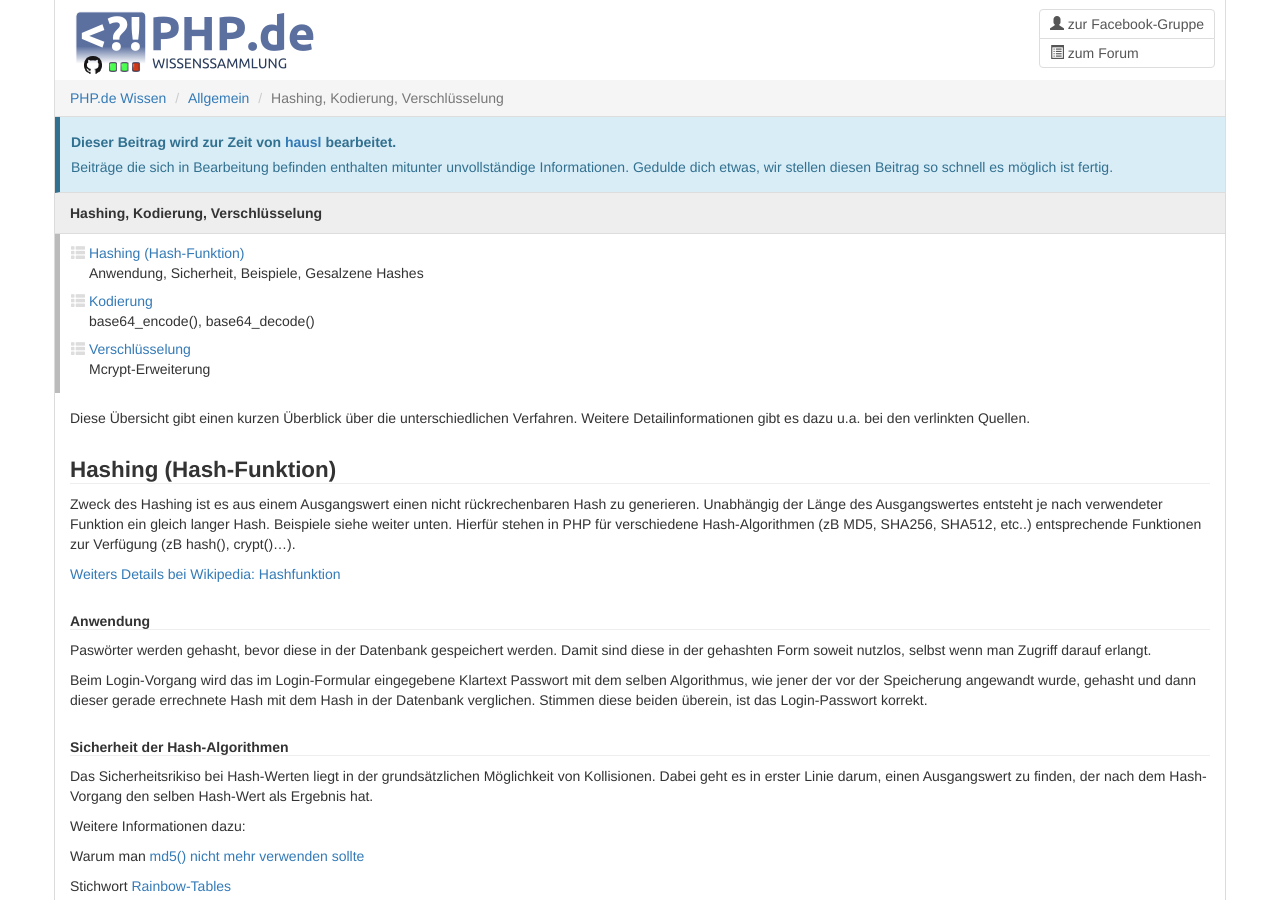
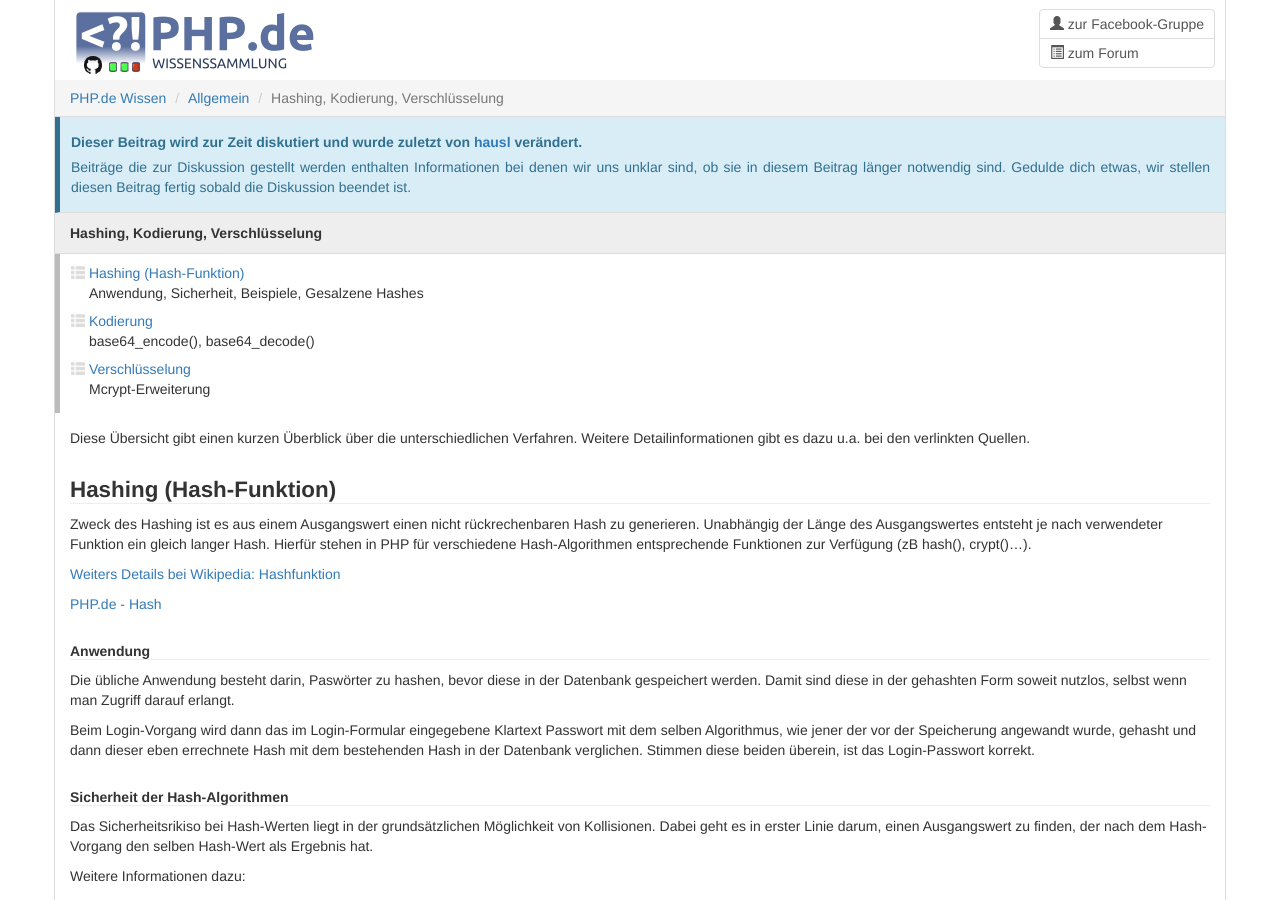
Before and after one commit to php-de/php-de.github.io, a Jekyll site: the page built from general/hash-etc.md, in a window 1280 px wide and 900 px high. Built offline with Jekyll 4.4.1, drawn with Linux system fonts in a browser that asks for light colours; nearby versions of some CDN libraries.

Commit message:
Update hash-etc.md

```diff
--- a/general/hash-etc.md
+++ b/general/hash-etc.md
@@ -1,9 +1,14 @@
 ---
 layout: guide
+
 permalink: /jumpto/hash-etc/
+
 title: "Hashing, Kodierung, Verschlüsselung"
+
 group: "Allgemein"
+
 creator: hausl
+
 author:
     -   name: hausl
         profile: 21246
@@ -31,20 +36,21 @@
 
 ### Hashing (Hash-Funktion)
 
-Zweck des Hashing ist es aus einem Ausgangswert einen nicht rückrechenbaren Hash zu generieren. Unabhängig der Länge des Ausgangswertes entsteht je nach verwendeter Funktion ein gleich langer Hash. Beispiele siehe weiter unten. Hierfür stehen in PHP für verschiedene Hash-Algorithmen (zB MD5, SHA256, SHA512, etc..) entsprechende Funktionen zur Verfügung (zB hash(), crypt()...).
+Zweck des Hashing ist es aus einem Ausgangswert einen nicht rückrechenbaren Hash zu generieren. Unabhängig der Länge des Ausgangswertes entsteht je nach verwendeter Funktion ein gleich langer Hash. Hierfür stehen in PHP für verschiedene Hash-Algorithmen entsprechende Funktionen zur Verfügung (zB hash(), crypt()...).
 
 [Weiters Details bei Wikipedia: Hashfunktion](http://de.wikipedia.org/wiki/Hashfunktion)
+
+[PHP.de - Hash](http://php.net/manual/de/book.hash.php)
 
 
 ##### Anwendung
 
-Paswörter werden gehasht, bevor diese in der Datenbank gespeichert werden. Damit sind diese in der gehashten Form soweit nutzlos, selbst wenn man Zugriff darauf erlangt.
+Die übliche Anwendung besteht darin, Paswörter zu hashen, bevor diese in der Datenbank gespeichert werden. Damit sind diese in der gehashten Form soweit nutzlos, selbst wenn man Zugriff darauf erlangt.
 
-Beim Login-Vorgang wird das im Login-Formular eingegebene Klartext Passwort mit dem selben Algorithmus, wie jener der vor der Speicherung angewandt wurde, gehasht und dann dieser gerade  errechnete Hash mit dem Hash in der Datenbank verglichen. Stimmen diese beiden überein, ist das Login-Passwort korrekt.
+Beim Login-Vorgang wird dann das im Login-Formular eingegebene Klartext Passwort mit dem selben Algorithmus, wie jener der vor der Speicherung angewandt wurde, gehasht und dann dieser eben errechnete Hash mit dem bestehenden Hash in der Datenbank verglichen. Stimmen diese beiden überein, ist das Login-Passwort korrekt.
 
 
 ##### Sicherheit der Hash-Algorithmen
-
 
 Das Sicherheitsrikiso bei Hash-Werten liegt in der grundsätzlichen Möglichkeit von Kollisionen. Dabei geht es in erster Linie darum, einen Ausgangswert zu finden, der nach dem Hash-Vorgang den selben Hash-Wert als Ergebnis hat.
 
```
Also changed, not shown: other parts of general/hash-etc.md (+1 -1 lines).
